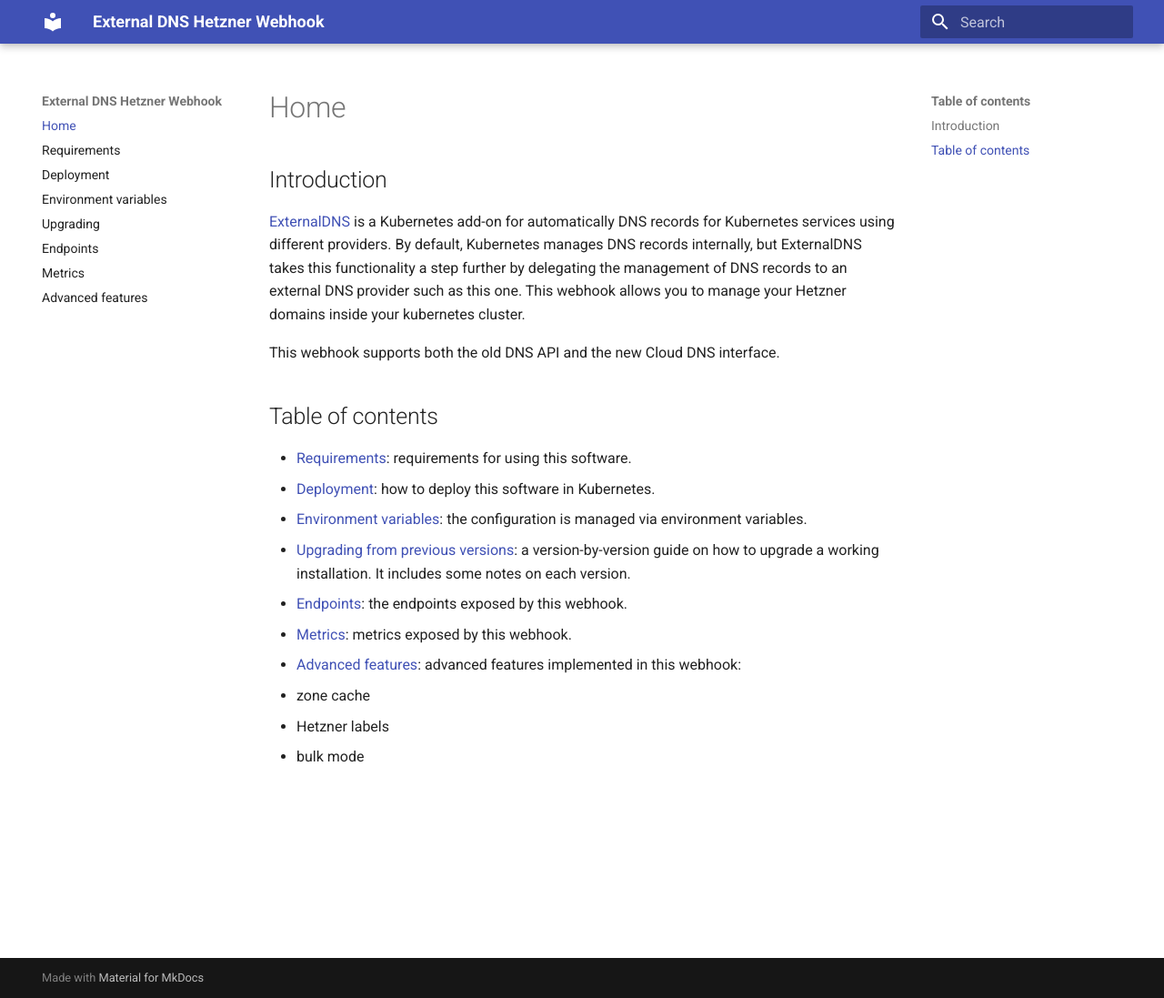
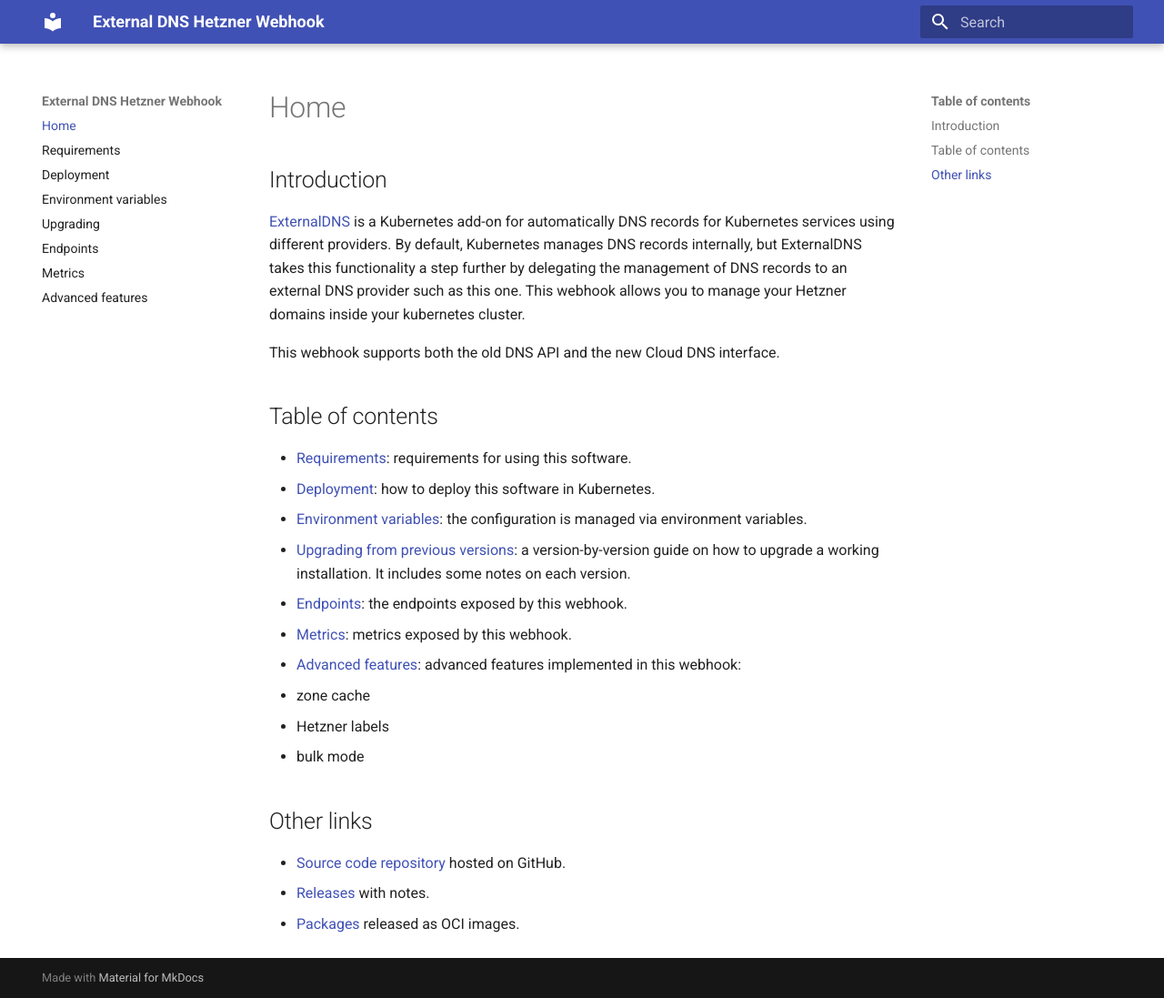
Before and after one commit to mconfalonieri/external-dns-hetzner-webhook, an MkDocs documentation site: the page built from docs/index.md, in a window 1280 px wide and 1097 px high. Shown: the whole window at 91% size. Built offline with MkDocs 1.6.1 and Material for MkDocs 9.7.7, drawn with Linux system fonts in a browser that asks for light colours; the version menu is left out.

Commit message:
Updated home

```diff
--- a/docs/index.md
+++ b/docs/index.md
@@ -28,3 +28,11 @@
   - zone cache
   - Hetzner labels
   - bulk mode
+
+## Other links
+
+- [Source code repository](https://github.com/mconfalonieri/external-dns-hetzner-webhook)
+  hosted on GitHub.
+- [Releases](https://github.com/mconfalonieri/external-dns-hetzner-webhook/releases)
+  with notes.
+- [Packages](https://github.com/mconfalonieri/external-dns-hetzner-webhook/pkgs/container/external-dns-hetzner-webhook) released as OCI images.
```
